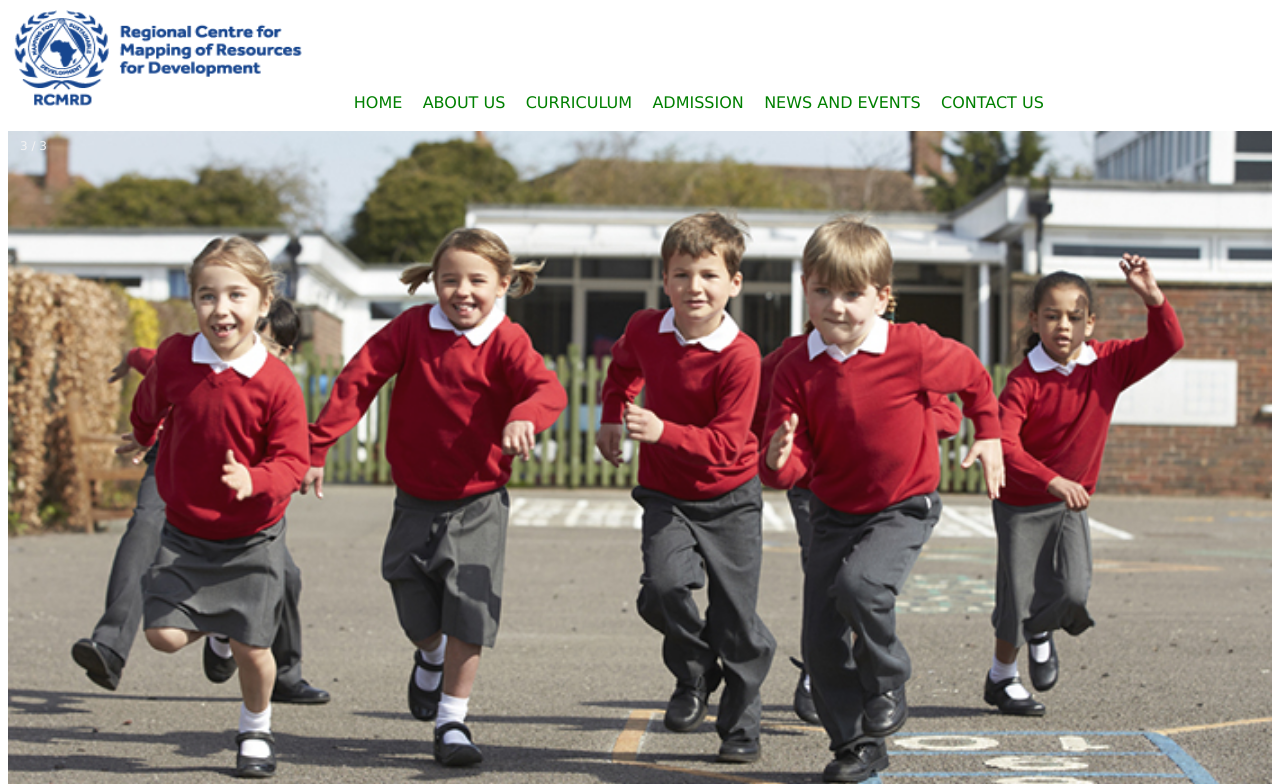
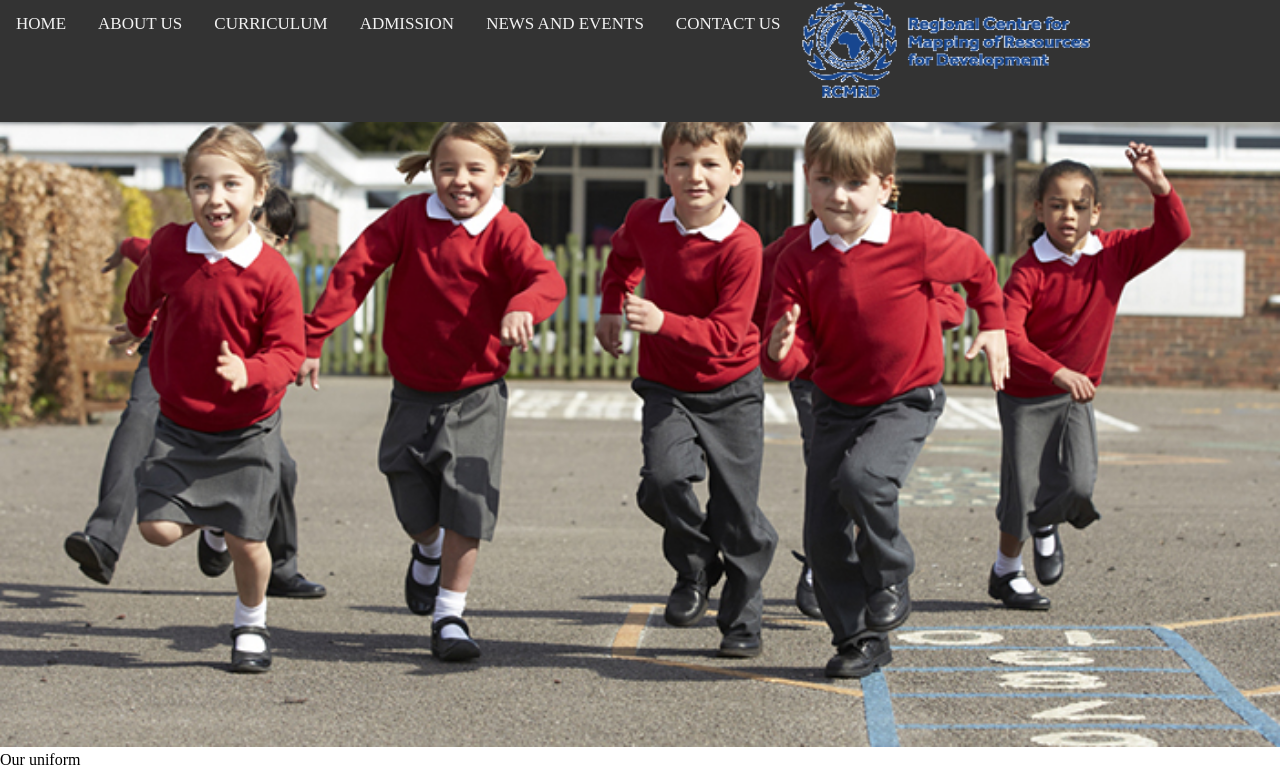
Before and after one commit to mercynjoki12/mercynjoki12.github.io, a plain HTML site: page index.html in a window 1280 px wide. Shown: the top 784 px of the page. Drawn offline with Linux system fonts and the light colour scheme.

Commit message:
Update index.html

```diff
--- a/index.html
+++ b/index.html
@@ -25,7 +25,26 @@ a:active {
 }
 
 
+body {margin:0;}
 
+
+/*fixed top menu */
+.navbar {
+  overflow: hidden;
+  background-color: #333;
+  position: fixed;
+  top: 0;
+  width: 100%;
+}
+
+.navbar a {
+  float: left;
+  display: block;
+  color: #f2f2f2;
+  text-align: center;
+  padding: 14px 16px;
+  text-decoration: none;
+  font-size: 17px;
 
 <meta name="viewport" content="width=device-width, initial-scale=1">
 <style>
@@ -144,6 +163,7 @@ body {font-family: Verdana,sans-serif;}
 </head>
 <body>
 <div class="header-wrapper">
+<div class="navbar">
 <img src="rcmrd-logo-update.png" alt="Mountain View" style="width:300px;height:100px;">&nbsp&nbsp&nbsp&nbsp&nbsp&nbsp&nbsp&nbsp
 
 <a href="index.html" target="_parent">HOME</a> &nbsp&nbsp
@@ -152,6 +172,7 @@ body {font-family: Verdana,sans-serif;}
 <a href="Admission.html" target="_parent">ADMISSION</a> &nbsp&nbsp
 <a href="News.html" target="_parent">NEWS AND EVENTS</a> &nbsp&nbsp
 <a href="Contactus.html" target="_parent">CONTACT US</a> <br />&nbsp&nbsp
+</div>
 </div>
 
 
```
